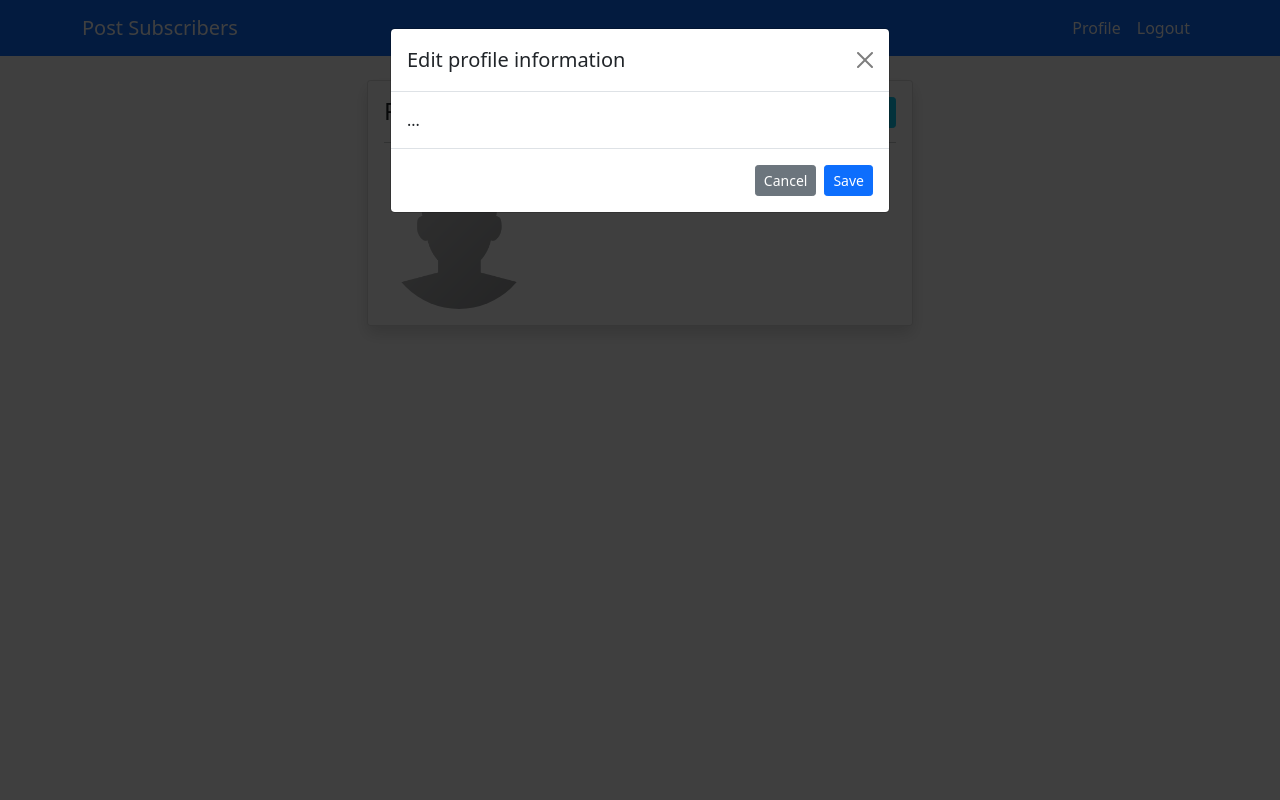
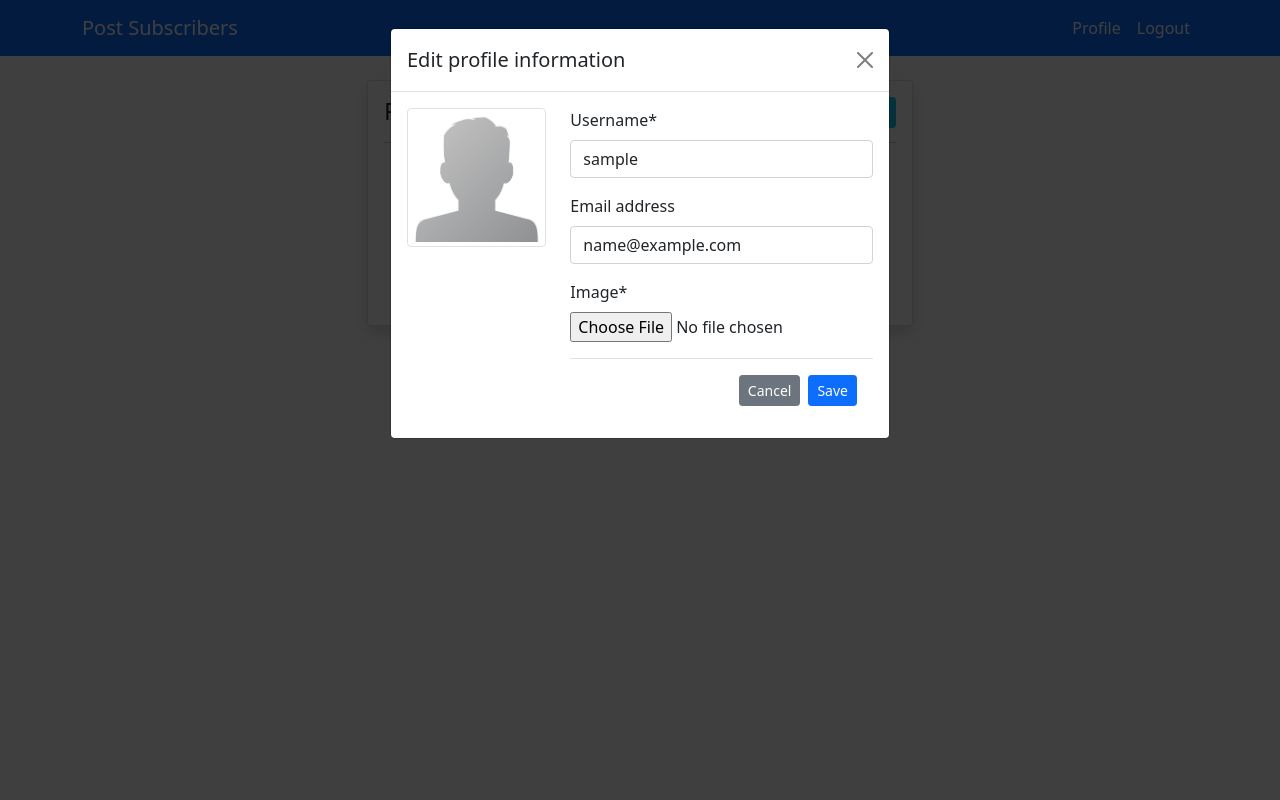
Before and after one commit to SaberHardy/postsubscribers, a Django app: page /profile/ in a window 1280 px wide, after a click on "Edit Profile". Run offline with Django 4.2, Linux system fonts and the light colour scheme; the visitor is signed in with stand-in values (Sample User, id 1); some libraries are stand-ins or nearby versions.

Commit message:
update profile page

```diff
--- a/templates/users/profile.html
+++ b/templates/users/profile.html
@@ -24,8 +24,8 @@
                                      width="150" height="150">
                             </div>
                             <div class="col-md-8">
-                                <h6>Name: {{ user.last_name|capfirst }} {{ user.first_name|capfirst }}</h6>
-                                <h6>Email: {{ user.email }} </h6>
+                                <h5>Name: {{ user.username|capfirst }}</h5>
+                                <h5>Email: {{ user.email }} </h5>
                                 <h4></h4>
                             </div>
                         </div>
@@ -40,7 +40,8 @@
 
 
     <!-- Modal -->
-        <div class="modal" id="exampleModal" tabindex="-1" role="dialog" aria-labelledby="exampleModalLabel"
+    <div class="modal" id="exampleModal" tabindex="-1" role="dialog"
+         aria-labelledby="exampleModalLabel"
          aria-hidden="true">
 
         <div class="modal-dialog">
@@ -49,13 +50,29 @@
                     <h5 class="modal-title" id="exampleModalLabel">Edit profile information</h5>
                     <button type="button" class="btn-close" data-bs-dismiss="modal" aria-label="Close"></button>
                 </div>
+
                 <div class="modal-body">
-                        ...
+                    <div class="row">
+                        <div class="col-md-4">
+                            <img class="img-thumbnail" src="{{ user.profilemodel.image.url }}" alt="image-profile">
                         </div>
+                        <div class="col-md-8">
+                            <form method="POST" enctype="multipart/form-data">
+                                {% csrf_token %}
+                                {{ u_form|crispy }}
+                                {{ p_form|crispy }}
+
                                 <div class="modal-footer">
-                        <button type="button" class="btn btn-secondary btn-sm" data-bs-dismiss="modal">Cancel</button>
-                        <button type="button" class="btn btn-primary btn-sm">Save</button>
+                                    <button type="button" class="btn btn-secondary btn-sm"
+                                            data-bs-dismiss="modal">Cancel
+                                    </button>
+                                    <button type="submit" class="btn btn-primary btn-sm">Save</button>
                                 </div>
+                            </form>
+                        </div>
+                    </div>
+                </div>
+
             </div>
         </div>
     </div>
--- a/users/forms.py
+++ b/users/forms.py
@@ -1,6 +1,8 @@
 from django.contrib.auth.forms import UserCreationForm
 from django.contrib.auth.models import User
 from django import forms
+
+from users.models import ProfileModel
 
 
 class SignUpForm(UserCreationForm):
@@ -21,3 +23,21 @@ class SignUpForm(UserCreationForm):
         super(SignUpForm, self).__init__(*args, **kwargs)
         for field_name in ['username', 'email', 'password1']:
             self.fields[field_name].help_text = None
+
+
+class UserUpdateForm(forms.ModelForm):
+    class Meta:
+        model = User
+        fields = ['username', 'email']
+
+    def __init__(self, *args, **kwargs):
+        super(UserUpdateForm, self).__init__(*args, **kwargs)
+
+        for field_name in ['username', 'email']:
+            self.fields[field_name].help_text = None
+
+
+class ProfileUpdateForm(forms.ModelForm):
+    class Meta:
+        model = ProfileModel
+        fields = ['image']
--- a/users/urls.py
+++ b/users/urls.py
@@ -4,7 +4,7 @@ from . import views
 from django.contrib.auth import views as auth_view
 urlpatterns = [
     path('sigup/', views.signup, name='signup'),
+    path('profile/', views.profile, name='profile'),
     path('', auth_view.LoginView.as_view(template_name='users/login.html'), name='login'),
     path('logout/', auth_view.LogoutView.as_view(template_name='users/logout.html'), name='logout'),
-    path('profile/', views.profile, name='profile'),
 ]
--- a/users/views.py
+++ b/users/views.py
@@ -1,6 +1,7 @@
+from django.contrib.auth.decorators import login_required
 from django.shortcuts import render, redirect
 from django.contrib.auth.forms import UserCreationForm
-from .forms import SignUpForm
+from .forms import SignUpForm, UserUpdateForm, ProfileUpdateForm
 
 
 def signup(request):
@@ -20,4 +21,19 @@ def signup(request):
 
 
 def profile(request):
-    return render(request, 'users/profile.html')
+    if request.method == 'POST':
+        u_form = UserUpdateForm(request.POST or None, instance=request.user)
+        p_form = ProfileUpdateForm(
+            request.POST or None, request.FILES or None, instance=request.user.profilemodel)
+        if u_form.is_valid() and p_form.is_valid():
+            u_form.save()
+            p_form.save()
+            return redirect('profile')
+    else:
+        u_form = UserUpdateForm(instance=request.user)
+        p_form = ProfileUpdateForm()
+    context = {
+        'u_form': u_form,
+        'p_form': p_form,
+    }
+    return render(request, 'users/profile.html', context)
```
Lines whose indentation alone changed are shown as unchanged.
